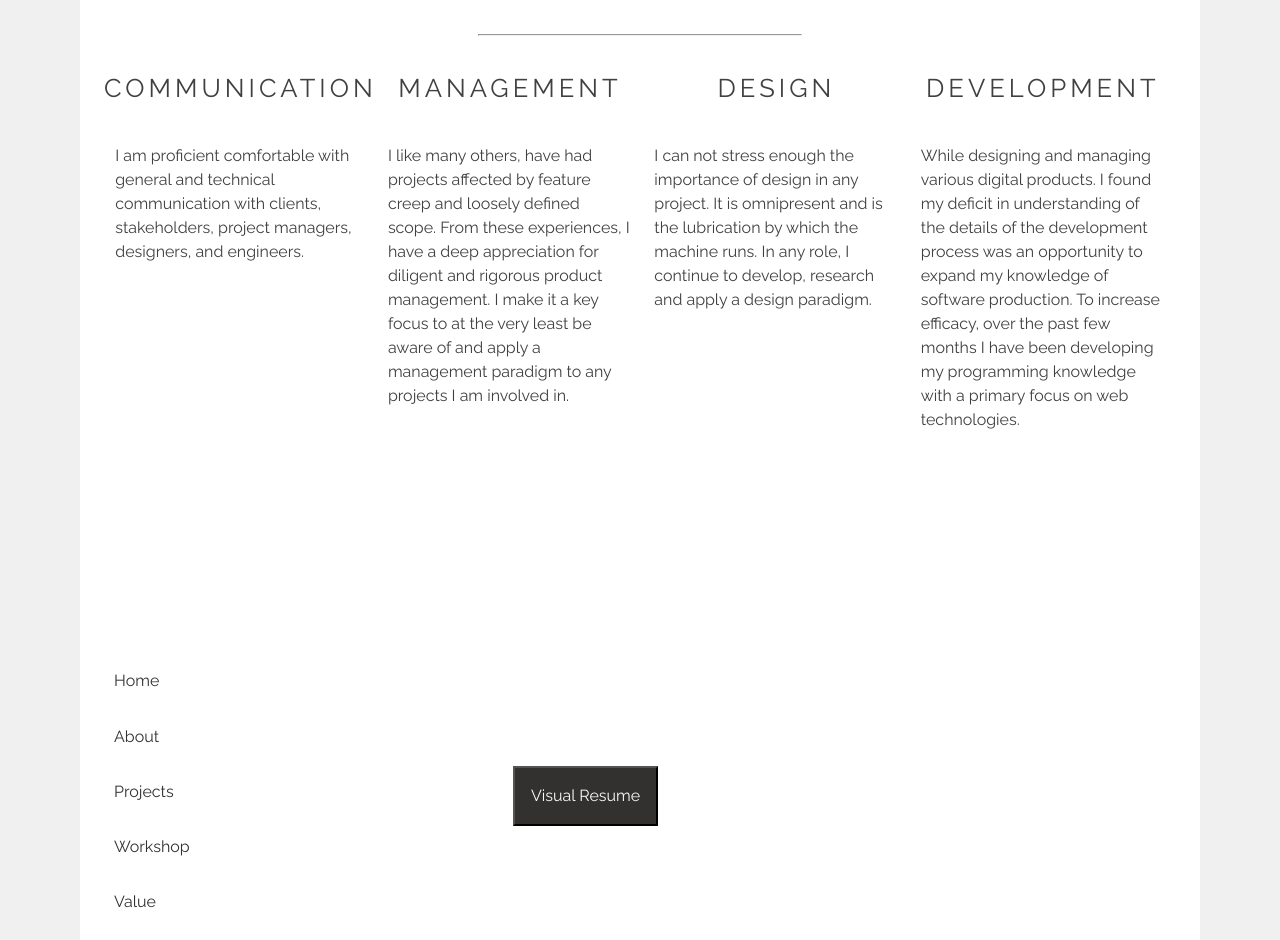
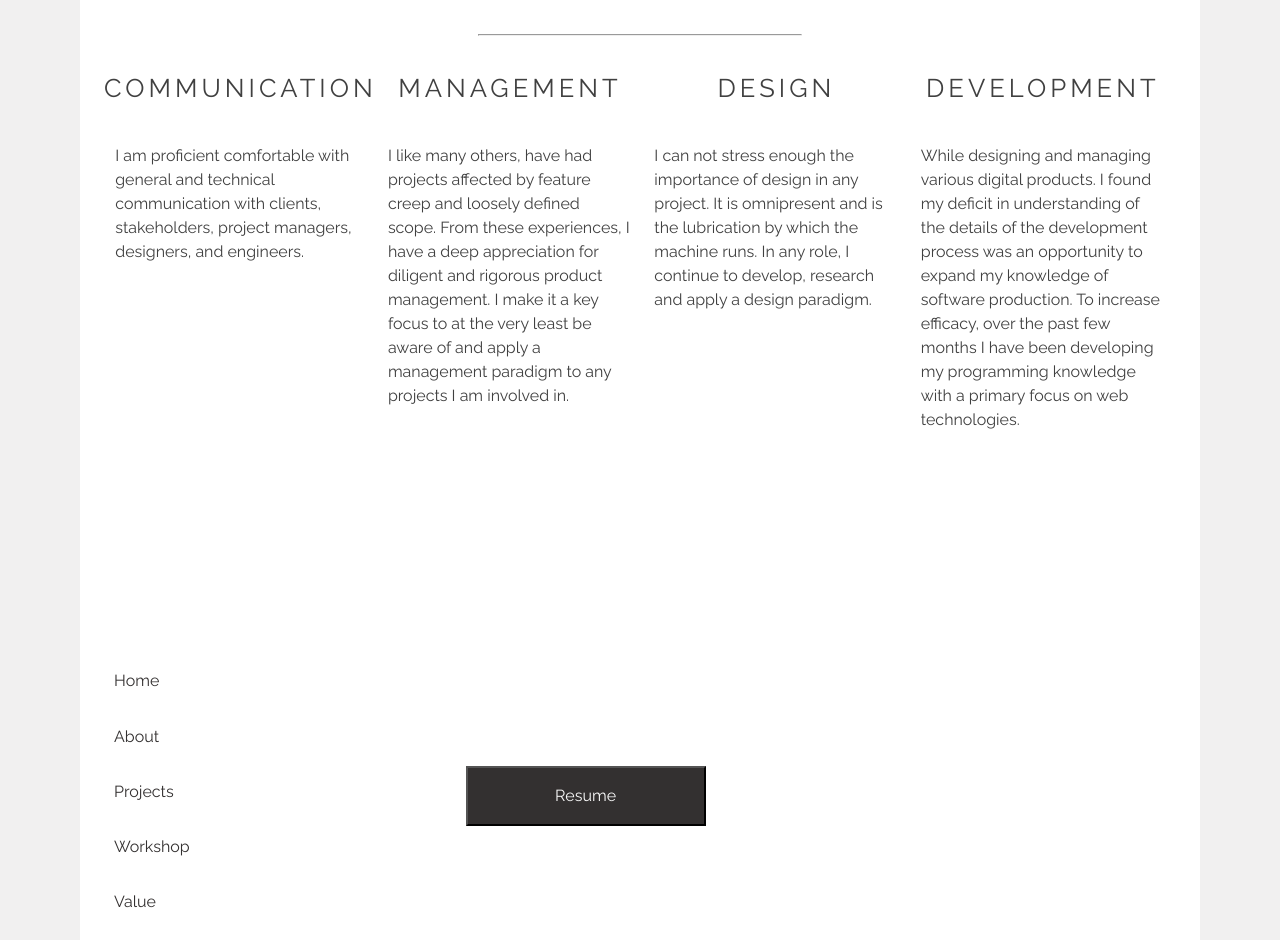
Before and after one commit to LucasZapico/lucaszapico.github.io, a Jekyll site: the page built from index.md, in a window 1280 px wide. Shown: the part 5034-5974 px from the top of the page. Built offline with Jekyll 4.4.1, drawn with Linux system fonts in a browser that asks for light colours; nearby versions of some CDN libraries; a script that is not in the unit is left out.

Commit message:
Added resume download in footer
Added current resume 2018
added resume download btn
hid visual resume download btn

```diff
--- a/_includes/footer.html
+++ b/_includes/footer.html
@@ -4,8 +4,8 @@
             <p></p>
             {% include nav.html navclass='nav-bottom'%}
             <div class="resume-download">
-              <!-- <button class="btn">Classic Resume</button> -->
-              <button class="btn"><a href="{{site.baseurl}}/assets/visual-resume.pdf" download="visual-resume">Visual Resume</a></button>
+              <button class="btn"><a href="{{site.baseurl}}/assets/resume.pdf" download="visual-resume">Resume</a></button>
+              <!-- <button class="btn"><a href="{{site.baseurl}}/assets/visual-resume.pdf" download="visual-resume">Visual Resume</a></button> -->
             </div>
         </footer>
     </div><!-- .outer-wrap -->
--- a/_sass/components/_footer.scss
+++ b/_sass/components/_footer.scss
@@ -36,6 +36,7 @@
     .btn {
       margin: .7em auto;
       padding: 1em;
+      width: 15em;
       max-width: 20em;
       box-sizing: border-box;
       background-color: $dark;
```
Also changed, not shown: 1 other file.
